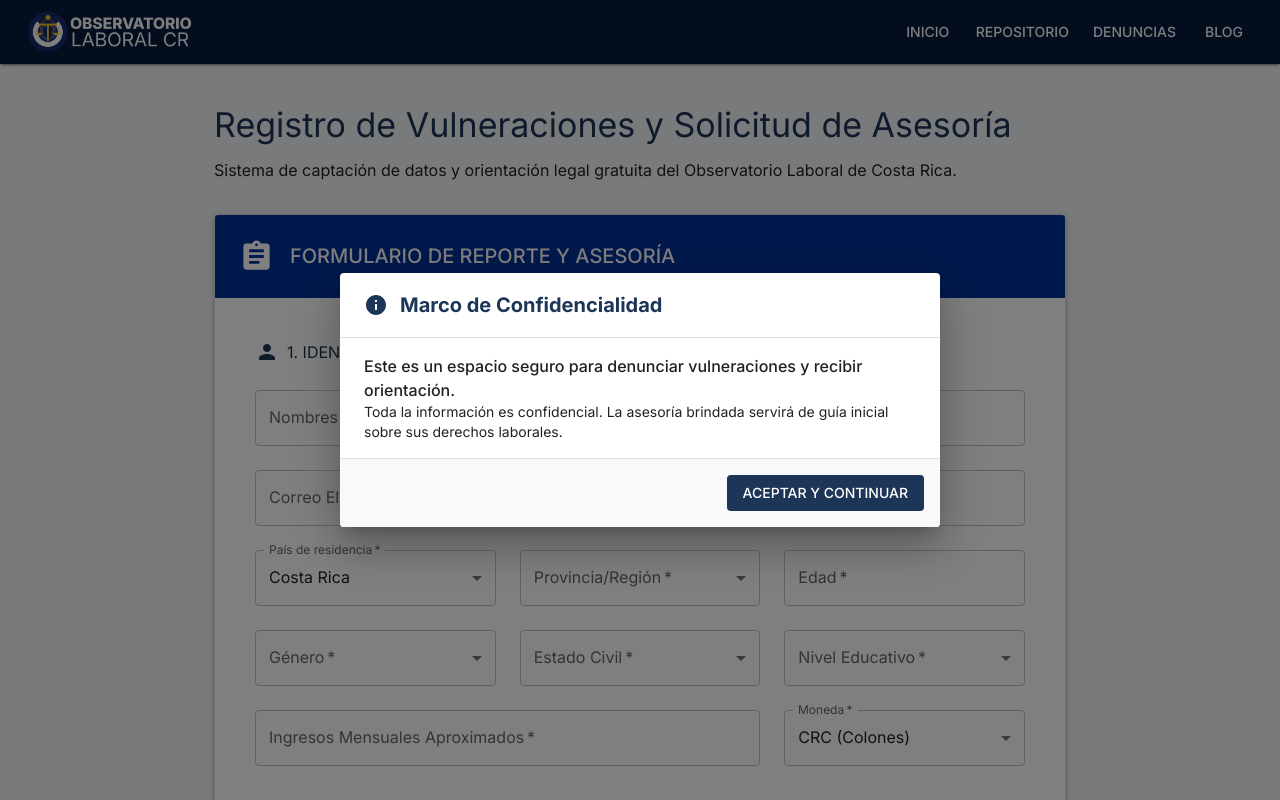
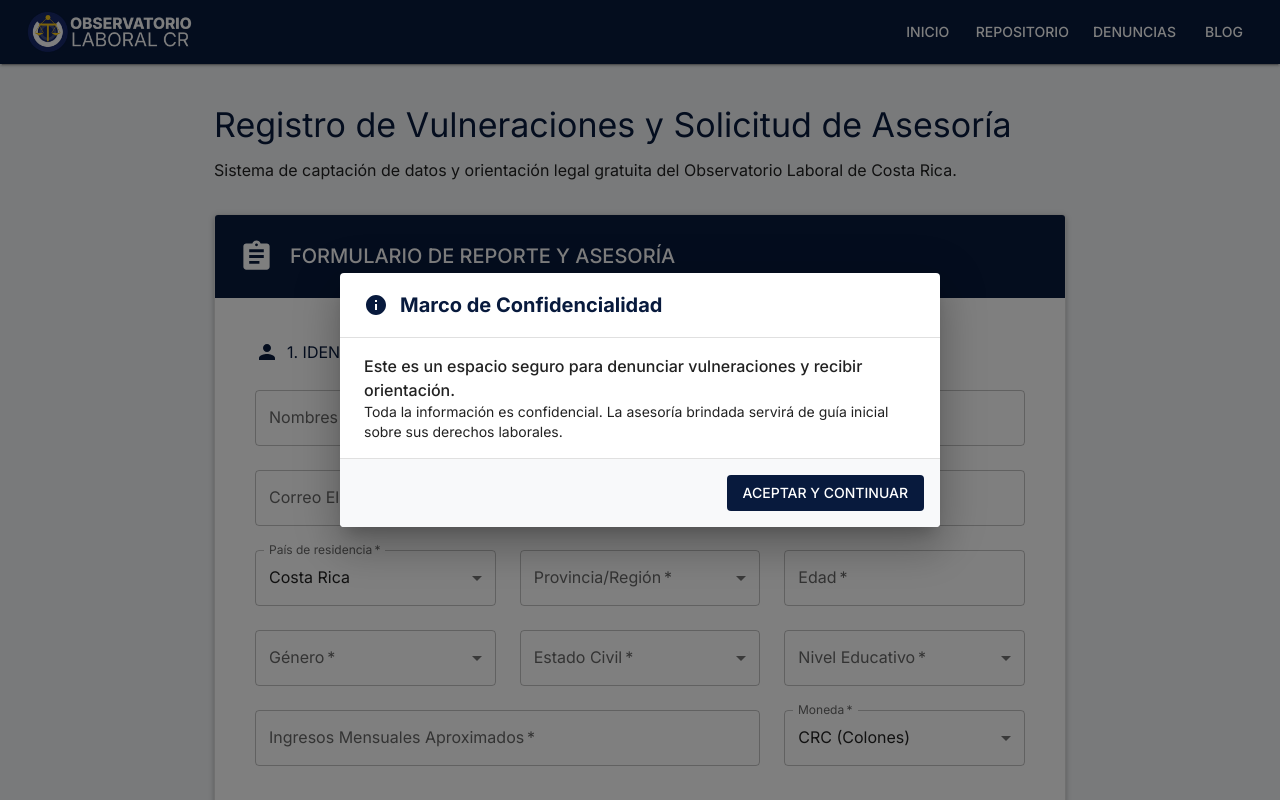
Before and after one commit to iiresodh-cr/Observatorio-laboral-frontend, a React (Vite) app: page /denuncia in a window 1280 px wide. Shown: the top 800 px of the page. Built offline with nearby package versions, Linux system fonts and the light colour scheme.

Commit message:
AJuste de color

```diff
--- a/src/App.jsx
+++ b/src/App.jsx
@@ -16,7 +16,7 @@ const NotFound = lazy(() => import('./pages/NotFound'));
 const theme = createTheme({
   palette: {
     primary: {
-      main: '#1d3557', // Azul oscuro (Hero/Navbar)
+      main: '#081A3D', // Azul oscuro (Hero/Navbar)
     },
     secondary: {
       main: '#FFCC00', // Amarillo/Dorado de las estrellas de la UE
--- a/src/pages/AuthAction.jsx
+++ b/src/pages/AuthAction.jsx
@@ -49,7 +49,7 @@ export default function AuthAction() {
 
   return (
     <Container maxWidth="sm" sx={{ mt: 10, mb: 10 }}>
-      <Paper elevation={4} sx={{ p: 5, textAlign: 'center', borderRadius: 3, borderTop: status === 'success' ? '6px solid #4caf50' : status === 'error' ? '6px solid #f44336' : '6px solid #003399' }}>
+      <Paper elevation={4} sx={{ p: 5, textAlign: 'center', borderRadius: 3, borderTop: status === 'success' ? '6px solid #4caf50' : status === 'error' ? '6px solid #f44336' : '6px solid #081A3D' }}>
 
         {status === 'loading' && (
           <Box sx={{ display: 'flex', flexDirection: 'column', alignItems: 'center', gap: 3 }}>
--- a/src/pages/Blog.jsx
+++ b/src/pages/Blog.jsx
@@ -115,7 +115,7 @@ export default function Blog() {
                 {/* Contenido Renderizado con Markdown */}
                 <Box sx={{
                   fontFamily: 'inherit',
-                  '& h1, & h2, & h3': { color: '#003399', mt: 4, mb: 2, fontWeight: 'bold' },
+                  '& h1, & h2, & h3': { color: '#081A3D', mt: 4, mb: 2, fontWeight: 'bold' },
                   '& h1': { fontSize: '1.8rem', borderBottom: '1px solid #e0e0e0', pb: 1 },
                   '& h2': { fontSize: '1.5rem' },
                   '& h3': { fontSize: '1.25rem' },
@@ -125,7 +125,7 @@ export default function Blog() {
                   '& blockquote': { borderLeft: '4px solid #FFCC00', bgcolor: '#f9f9f9', m: 0, p: 2, fontStyle: 'italic', color: '#555' },
                   '& ul, & ol': { pl: 4, mb: 2, color: '#333', fontSize: '1.05rem' },
                   '& li': { mb: 1, lineHeight: 1.6 },
-                  '& a': { color: '#003399', textDecoration: 'none', fontWeight: 'bold' },
+                  '& a': { color: '#081A3D', textDecoration: 'none', fontWeight: 'bold' },
                   '& code': {
                     fontFamily: 'monospace',
                     bgcolor: '#f4f6f8',
--- a/src/pages/Denuncia.jsx
+++ b/src/pages/Denuncia.jsx
@@ -164,7 +164,7 @@ export default function Denuncia() {
       </Box>
 
       <Paper elevation={3} sx={{ borderRadius: 1, overflow: 'hidden', border: '1px solid #e0e0e0' }}>
-        <Box sx={{ p: 3, bgcolor: '#003399', color: 'white', display: 'flex', alignItems: 'center', gap: 2 }}>
+        <Box sx={{ p: 3, bgcolor: '#081A3D', color: 'white', display: 'flex', alignItems: 'center', gap: 2 }}>
           <AssignmentIcon fontSize="large" />
           <Typography variant="h6" fontWeight="bold">FORMULARIO DE REPORTE Y ASESORÍA</Typography>
         </Box>
```
